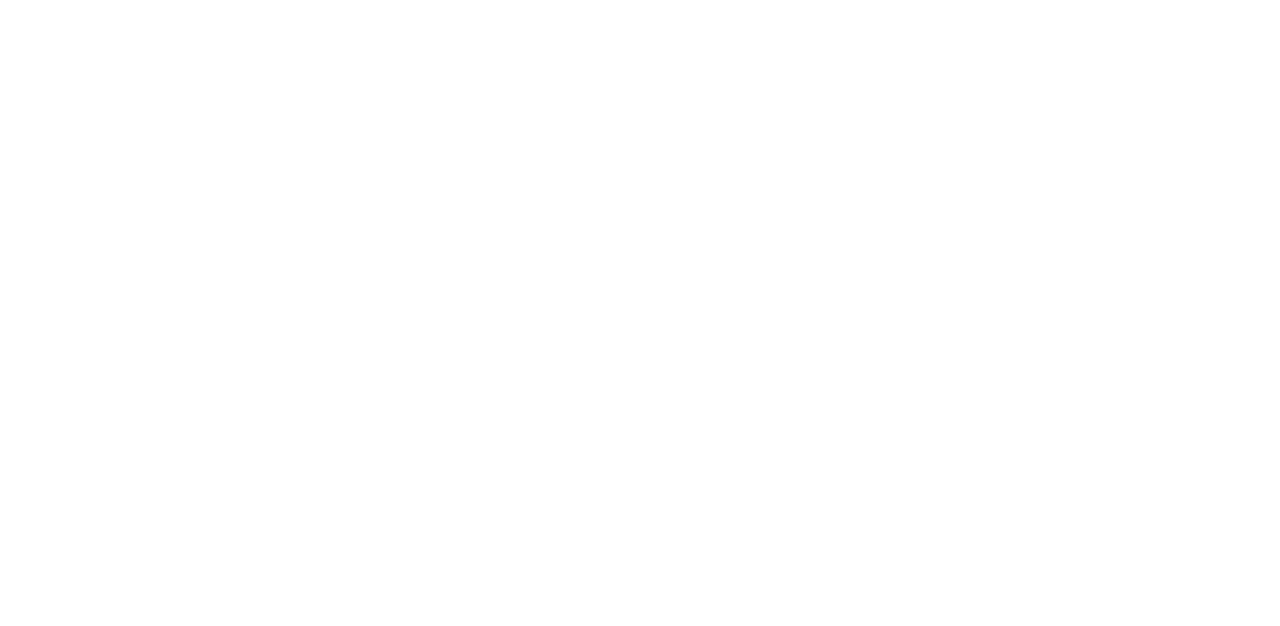
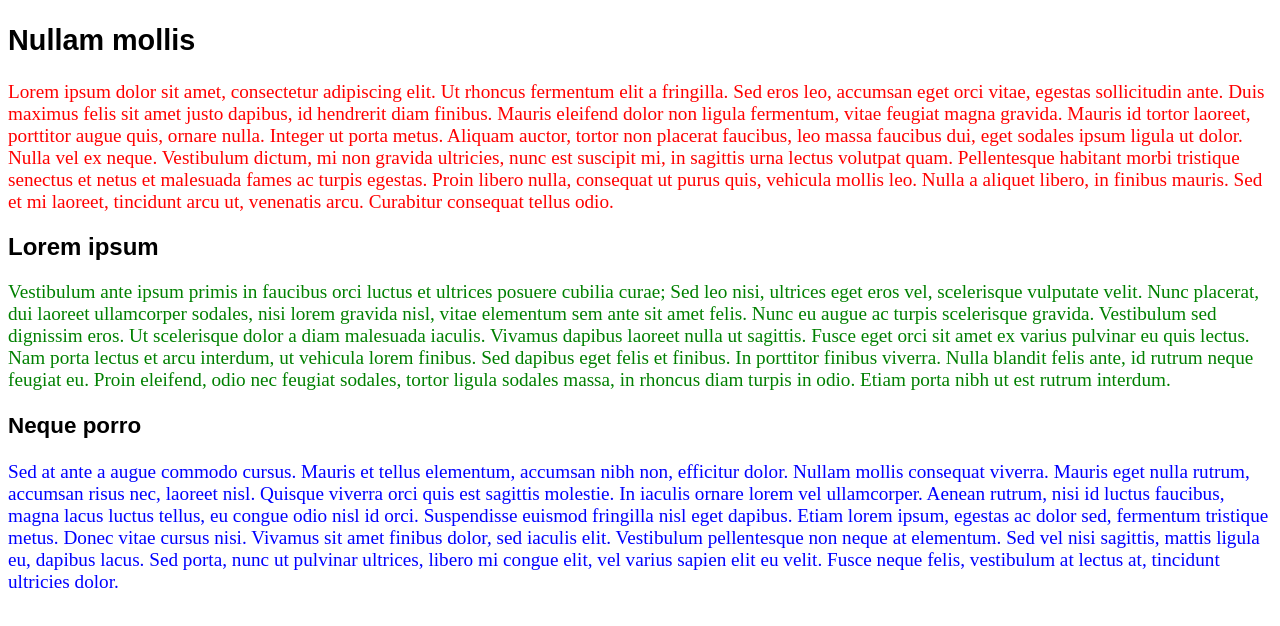
Before and after one commit to str-efrain/webdevelopment, a plain HTML site: page labo_5/opdracht_6/opracht_6.html in a window 1280 px wide. Drawn offline with Linux system fonts and the light colour scheme.

Commit message:
Labo 5
Afgewerkt

```diff
--- a/labo_5/opdracht_6/opracht_6.html
+++ b/labo_5/opdracht_6/opracht_6.html
@@ -2,9 +2,21 @@
 <html lang="en">
 <head>
     <meta charset="UTF-8">
-    <title>Title</title>
+    <title>Opdracht 6</title>
+    <link href="styles/style_1.css" rel="stylesheet" type="text/css">
 </head>
 <body>
-
+    <article>
+        <h1 class="hoofdingen">Nullam mollis</h1>
+            <p class="paragraaf1">Lorem ipsum dolor sit amet, consectetur adipiscing elit. Ut rhoncus fermentum elit a fringilla. Sed eros leo, accumsan eget orci vitae, egestas sollicitudin ante. Duis maximus felis sit amet justo dapibus, id hendrerit diam finibus. Mauris eleifend dolor non ligula fermentum, vitae feugiat magna gravida. Mauris id tortor laoreet, porttitor augue quis, ornare nulla. Integer ut porta metus. Aliquam auctor, tortor non placerat faucibus, leo massa faucibus dui, eget sodales ipsum ligula ut dolor. Nulla vel ex neque. Vestibulum dictum, mi non gravida ultricies, nunc est suscipit mi, in sagittis urna lectus volutpat quam. Pellentesque habitant morbi tristique senectus et netus et malesuada fames ac turpis egestas. Proin libero nulla, consequat ut purus quis, vehicula mollis leo. Nulla a aliquet libero, in finibus mauris. Sed et mi laoreet, tincidunt arcu ut, venenatis arcu. Curabitur consequat tellus odio.</p>
+    </article>
+    <article>
+        <h2 class="hoofdingen">Lorem ipsum</h2>
+            <p class="paragraaf2">Vestibulum ante ipsum primis in faucibus orci luctus et ultrices posuere cubilia curae; Sed leo nisi, ultrices eget eros vel, scelerisque vulputate velit. Nunc placerat, dui laoreet ullamcorper sodales, nisi lorem gravida nisl, vitae elementum sem ante sit amet felis. Nunc eu augue ac turpis scelerisque gravida. Vestibulum sed dignissim eros. Ut scelerisque dolor a diam malesuada iaculis. Vivamus dapibus laoreet nulla ut sagittis. Fusce eget orci sit amet ex varius pulvinar eu quis lectus. Nam porta lectus et arcu interdum, ut vehicula lorem finibus. Sed dapibus eget felis et finibus. In porttitor finibus viverra. Nulla blandit felis ante, id rutrum neque feugiat eu. Proin eleifend, odio nec feugiat sodales, tortor ligula sodales massa, in rhoncus diam turpis in odio. Etiam porta nibh ut est rutrum interdum.</p>
+    </article>
+    <article>
+        <h3 class="hoofdingen">Neque porro</h3>
+            <p class="paragraaf3">Sed at ante a augue commodo cursus. Mauris et tellus elementum, accumsan nibh non, efficitur dolor. Nullam mollis consequat viverra. Mauris eget nulla rutrum, accumsan risus nec, laoreet nisl. Quisque viverra orci quis est sagittis molestie. In iaculis ornare lorem vel ullamcorper. Aenean rutrum, nisi id luctus faucibus, magna lacus luctus tellus, eu congue odio nisl id orci. Suspendisse euismod fringilla nisl eget dapibus. Etiam lorem ipsum, egestas ac dolor sed, fermentum tristique metus. Donec vitae cursus nisi. Vivamus sit amet finibus dolor, sed iaculis elit. Vestibulum pellentesque non neque at elementum. Sed vel nisi sagittis, mattis ligula eu, dapibus lacus. Sed porta, nunc ut pulvinar ultrices, libero mi congue elit, vel varius sapien elit eu velit. Fusce neque felis, vestibulum at lectus at, tincidunt ultricies dolor.</p>
+    </article>
 </body>
 </html>
--- a/labo_5/opdracht_6/styles/style_1.css
+++ b/labo_5/opdracht_6/styles/style_1.css
@@ -0,0 +1,25 @@
+.hoofdingen {
+    font-family: "Arial";
+}
+h1 {
+    font-size: 1.8em;
+}
+h2 {
+    font-size: 1.5em;
+}
+h3 {
+    font-size: 1.4em;
+}
+p {
+    font-family: "Times New Roman";
+    font-size: 1.2em;
+}
+.paragraaf1 {
+    color: red;
+}
+.paragraaf2 {
+    color: green;
+}
+.paragraaf3 {
+    color: blue;
+}
```
Also changed, not shown: labo_5/opdracht_1.html (+2 -0 lines), labo_5/opdracht_3.html (+7 -2 lines), labo_5/opdracht_4.html (+3 -2 lines), labo_5/opdracht_7.html (added, +11 -0 lines).
